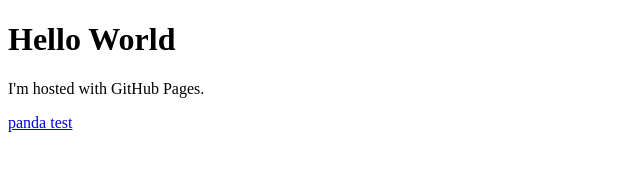
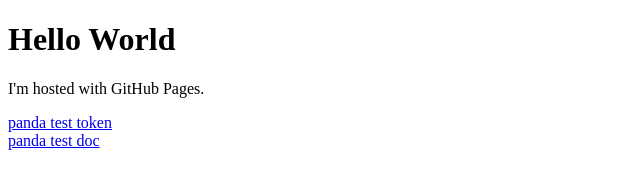
Before and after one commit to Sharisu/sharisu.github.io, a plain HTML site: page index.html in a window 1280 px wide. Shown: the whole page, without its empty margins (0-640 px from the left). Drawn offline with Linux system fonts and the light colour scheme.

Commit message:
Update index.html

```diff
--- a/index.html
+++ b/index.html
@@ -3,6 +3,8 @@
 <body>
 <h1>Hello World</h1>
 <p>I'm hosted with GitHub Pages.</p>
-  <a href="https://app.pandadoc.com/document/21909756e05d9e21951d768e75a75dcca56fd8a9">panda test</a>
+  <a href="https://app.pandadoc.com/document/21909756e05d9e21951d768e75a75dcca56fd8a9">panda test token</a>
+  <br>
+  <a href="https://app.pandadoc.com/a/#/documents/QzEDpGKWWzkoQuHDvKEdeB">panda test doc</a>
 </body>
 </html>
```
